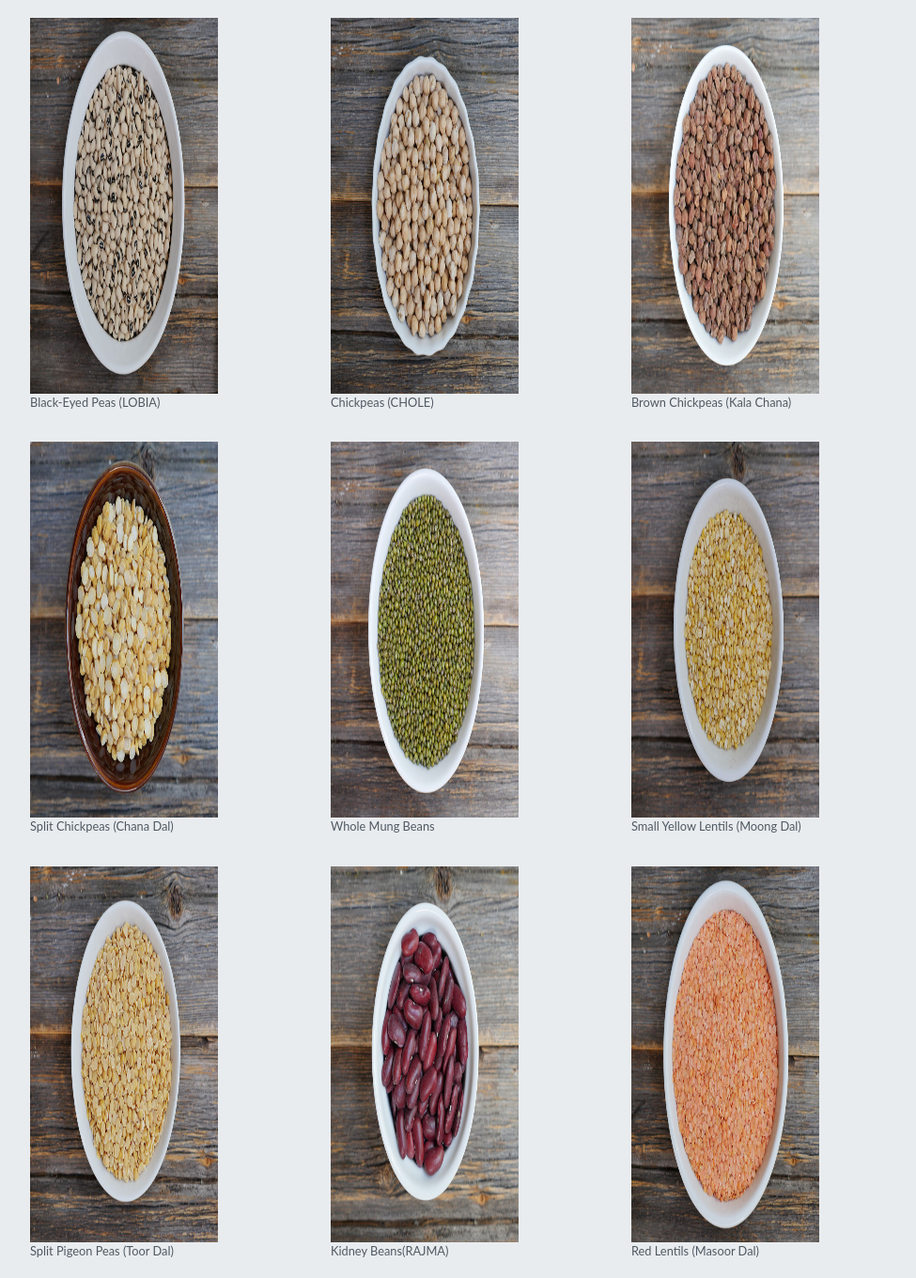
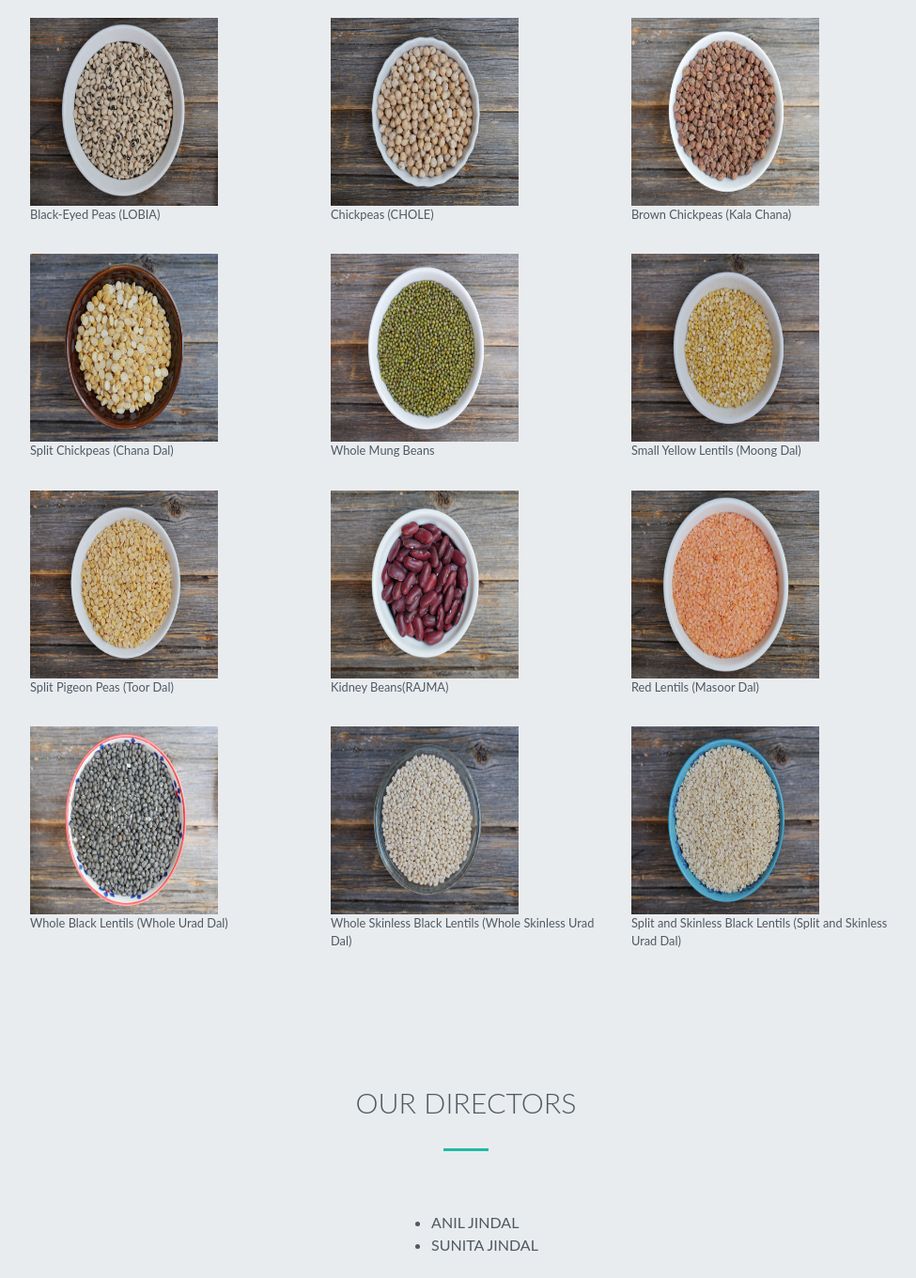
Before and after one commit to mrashishrana/adarsh-food, a plain HTML site: page index.html in a window 1280 px wide. Shown: the part 1531-2891 px from the top of the page at 94% size, without its empty margins (144-1119 px from the left). Drawn offline with nearby package versions, Linux system fonts and the light colour scheme.

Commit message:
Update index.html

```diff
--- a/index.html
+++ b/index.html
@@ -90,73 +90,73 @@ Adarsh Food Products Private Limited is majorly in Business Services business fr
 	<section class="row small">
         <div class="col-md-4 col-sm-6 col-xs-6 col-xxs-12">
           <div class="category-tile">
-            <img width="200" height="400" src="img/products/1.jpg"><br>
+            <img width="200" height="200" src="img/products/1.jpg"><br>
             <span>      Black-Eyed Peas (LOBIA)  </span>
           </div>
         </div>
          <div class="col-md-4 col-sm-6 col-xs-6 col-xxs-12">
           <div class="category-tile">
-            <img width="200" height="400" src="img/products/2.jpg"><br>
+            <img width="200" height="200" src="img/products/2.jpg"><br>
             <span>     Chickpeas (CHOLE)  </span>
           </div>
         </div>
         <div class="col-md-4 col-sm-6 col-xs-6 col-xxs-12">
           <div class="category-tile">
-            <img width="200" height="400" src="img/products/3.jpg"><br>
+            <img width="200" height="200" src="img/products/3.jpg"><br>
             <span>     Brown Chickpeas (Kala Chana)  </span>
           </div>
         </div>
         <div class="col-md-4 col-sm-6 col-xs-6 col-xxs-12">
           <div class="category-tile">
-            <img width="200" height="400" src="img/products/4.jpg"><br>
+            <img width="200" height="200" src="img/products/4.jpg"><br>
             <span>Split Chickpeas (Chana Dal)</span>
           </div>
         </div>
         <div class="col-md-4 col-sm-6 col-xs-6 col-xxs-12">
           <div class="category-tile">
-            <img width="200" height="400" src="img/products/5.jpg"><br>
+            <img width="200" height="200" src="img/products/5.jpg"><br>
             <span>Whole Mung Beans</span>
           </div>
         </div>
         <div class="col-md-4 col-sm-6 col-xs-6 col-xxs-12">
           <div class="category-tile">
-            <img width="200" height="400" src="img/products/6.jpg"><br>
+            <img width="200" height="200" src="img/products/6.jpg"><br>
             <span>Small Yellow Lentils (Moong Dal)</span>
           </div>
         </div>
         <div class="col-md-4 col-sm-6 col-xs-6 col-xxs-12">
           <div class="category-tile">
-            <img width="200" height="400" src="img/products/7.jpg"><br>
+            <img width="200" height="200" src="img/products/7.jpg"><br>
             <span>Split Pigeon Peas (Toor Dal)</span>
           </div>
         </div>
         <div class="col-md-4 col-sm-6 col-xs-6 col-xxs-12">
           <div class="category-tile">
-            <img width="200" height="400" src="img/products/8.jpg"><br>
+            <img width="200" height="200" src="img/products/8.jpg"><br>
             <span>Kidney Beans(RAJMA)</span>
           </div>
         </div>
         <div class="col-md-4 col-sm-6 col-xs-6 col-xxs-12">
           <div class="category-tile">
-            <img width="200" height="400" src="img/products/9.jpg"><br>
+            <img width="200" height="200" src="img/products/9.jpg"><br>
             <span>Red Lentils (Masoor Dal)</span>
           </div>
         </div>
         <div class="col-md-4 col-sm-6 col-xs-6 col-xxs-12">
           <div class="category-tile">
-            <img width="200" height="400" src="img/products/10.jpg"><br>
+            <img width="200" height="200" src="img/products/10.jpg"><br>
             <span>Whole Black Lentils (Whole Urad Dal)</span>
           </div>
         </div>
         <div class="col-md-4 col-sm-6 col-xs-6 col-xxs-12">
           <div class="category-tile">
-            <img width="200" height="400" src="img/products/11.jpg"><br>
+            <img width="200" height="200" src="img/products/11.jpg"><br>
             <span>Whole Skinless Black Lentils (Whole Skinless Urad Dal)</span>
           </div>
         </div>
         <div class="col-md-4 col-sm-6 col-xs-6 col-xxs-12">
           <div class="category-tile">
-            <img width="200" height="400" src="img/products/12.jpg"><br>
+            <img width="200" height="200" src="img/products/12.jpg"><br>
             <span>Split and Skinless Black Lentils (Split and Skinless Urad Dal)</span>
           </div>
         </div>
```
